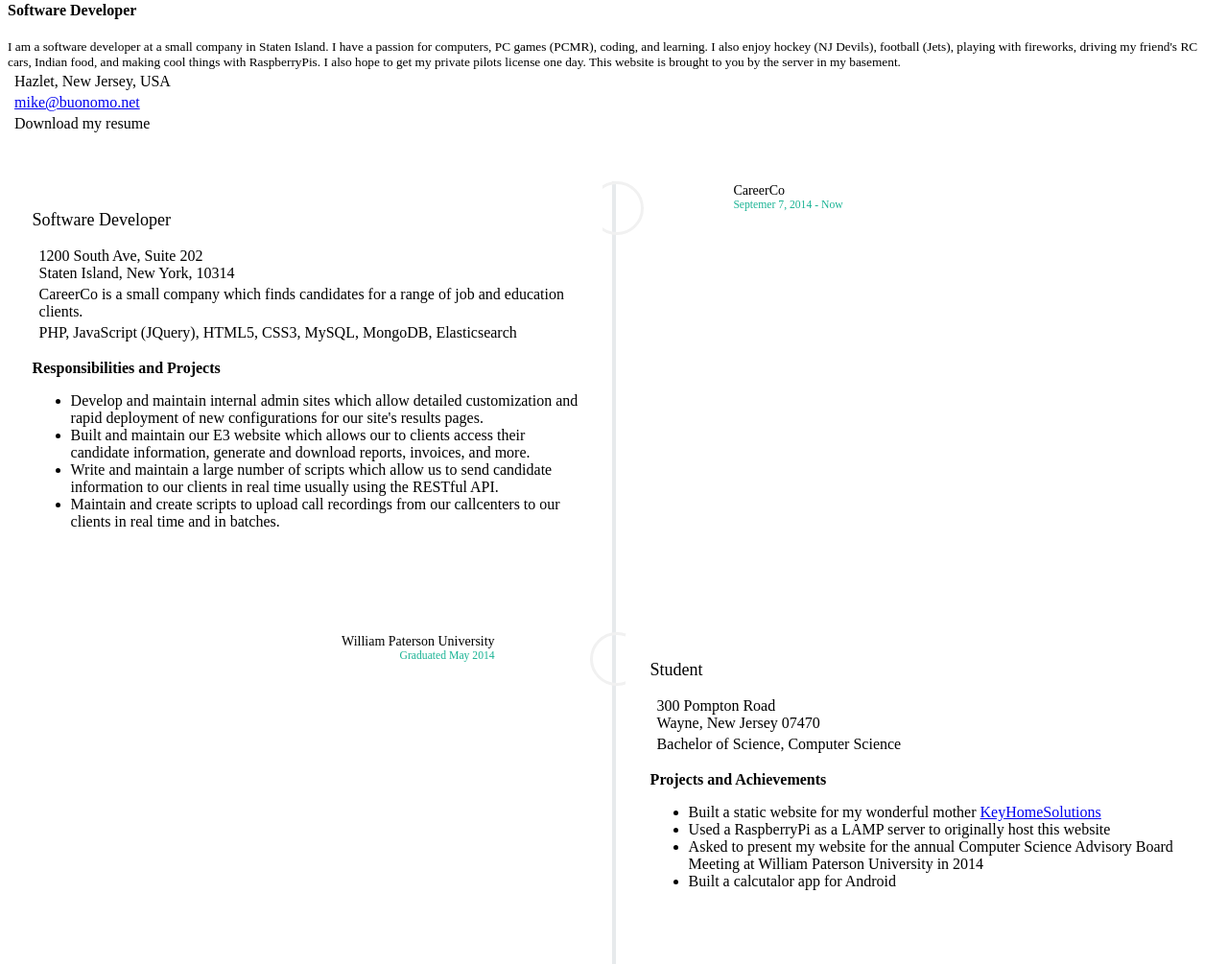
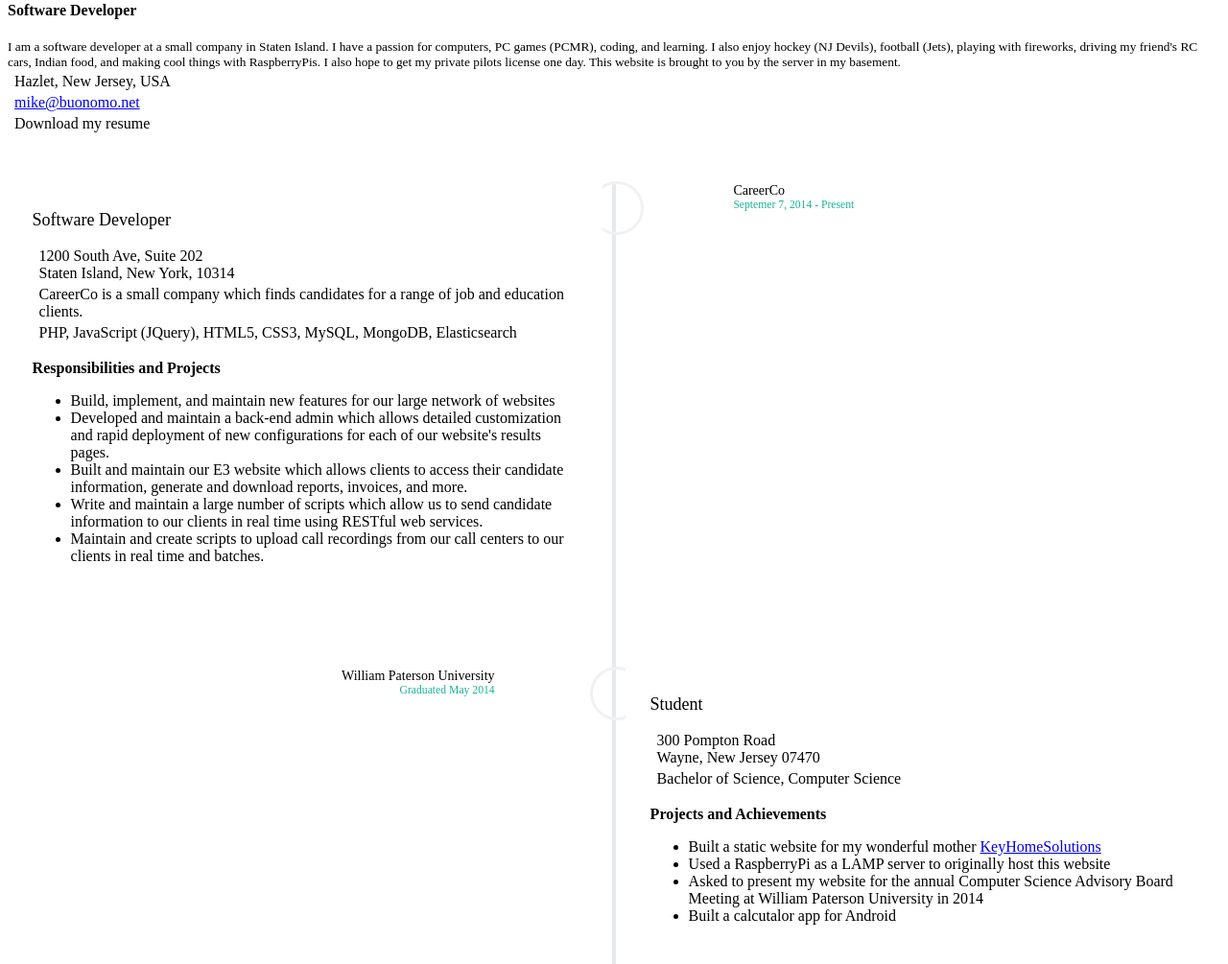
Before and after one commit to mrb2590/mikebuonomo.me, a PHP site: page /view/about/index.phtml in a window 1280 px wide; the page is wider, and only the part inside the window is pictured. Shown: the part 184-1189 px from the top of that part at 96% size. Run offline with PHP 8.4, Linux system fonts and the light colour scheme.

Commit message:
Spelling fixes and small updates

```diff
--- a/view/about/index.phtml
+++ b/view/about/index.phtml
@@ -71,14 +71,15 @@
                         </table>
                         <h3>Responsibilities and Projects <i class="fa fa-chevron-down toggle-ul-btn"></i></h3>
                         <ul class="toggle-ul">
-                            <li>Develop and maintain internal admin sites which allow detailed customization and rapid deployment of new configurations for our site's results pages.</li>
-                            <li>Built and maintain our E3 website which allows our to clients access their candidate information, generate and download reports, invoices, and more.</li>
-                            <li>Write and maintain a large number of scripts which allow us to send candidate information to our clients in real time usually using the RESTful API.</li>
-                            <li>Maintain and create scripts to upload call recordings from our callcenters to our clients in real time and in batches.</li>
+                            <li>Build, implement, and maintain new features for our large network of websites</li>
+                            <li>Developed and maintain a back-end admin which allows detailed customization and rapid deployment of new configurations for each of our website's results pages.</li>
+                            <li>Built and maintain our E3 website which allows clients to access their candidate information, generate and download reports, invoices, and more.</li>
+                            <li>Write and maintain a large number of scripts which allow us to send candidate information to our clients in real time using RESTful web services.</li>
+                            <li>Maintain and create scripts to upload call recordings from our call centers to our clients in real time and batches.</li>
                         </ul>
                         <span class="vertical-date">
                             CareerCo <br>
-                            <small>Septemer 7, 2014 - Now</small>
+                            <small>Septemer 7, 2014 - Present</small>
                         </span>
                     </div>
                 </div>
```
